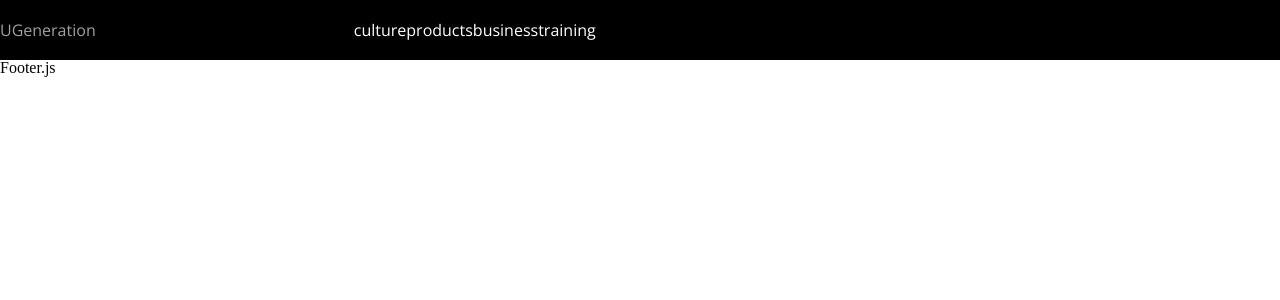
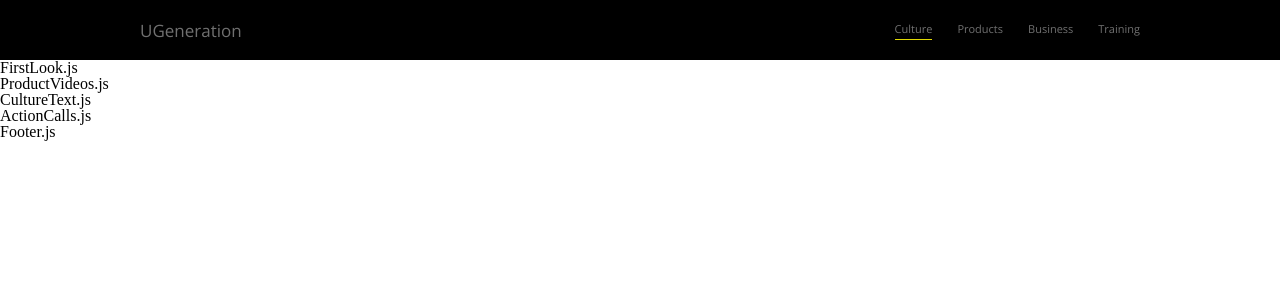
Before and after one commit to mattkastner/defineyoury, a React (Create React App) app: page /#/culture in a window 1280 px wide. Shown: the top 300 px of the page. Built offline with nearby package versions, Linux system fonts and the light colour scheme.

Commit message:
navigation bar w/ animations working correctly
Finished off the last of the navigation bar set up. Set standards for the content width for future pages based on navigation width of 1000px;

```diff
--- a/src/components/header/Header.js
+++ b/src/components/header/Header.js
@@ -1,15 +1,22 @@
 import React from "react";
 import Navigation from "./navigation/Navigation";
+
+import { Redirect, withRouter } from "react-router-dom";
 
 import './Header.scss'
 
 function Header(props) {
+  if (props.location.pathname === '/') {
+    return <Redirect to={"/culture"} />
+  }
   return (
     <header className="header__nav">
-      <h2 className="title">UGeneration</h2>
-      <Navigation />
+      <div className="nav__container">
+        <h2 className="title">UGeneration</h2>
+        <Navigation />
+      </div>
     </header>
   );
 }
 
-export default Header;
+export default withRouter(Header);
--- a/src/components/header/Header.scss
+++ b/src/components/header/Header.scss
@@ -6,9 +6,15 @@
   height: 60px;
   background-color: #000000;
   display: flex;
-  align-items: center;
-  .title {
-    font-size: 16px;
-    color: #a0a0a0;
+  justify-content: space-around;
+  .nav__container {
+    display: flex;
+    align-items: center;
+    justify-content: space-between;
+    width: $content-width;
+    .title {
+      font-size: 17px;
+      color: $header-font--color;
+    }
   }
 }
--- a/src/components/header/navigation/Navigation.js
+++ b/src/components/header/navigation/Navigation.js
@@ -7,20 +7,22 @@ import UnstyledLink from "./UnstyledLink";
 //import the styling
 import "./Navigation.scss";
 
+
+
 function Navigation(props) {
   return (
     <nav className="navigation">
       {props.location.pathname.includes("/share") ? (
         <ul>
           <UnstyledLink to={{ pathname: "/share" }} name="Culture" />
-          <UnstyledLink to={{ pathname: "/products/share" }} name="products" />
+          <UnstyledLink to={{ pathname: "/products/share" }} name="Products" />
         </ul>
       ) : (
         <ul>
-          <UnstyledLink to={{ pathname: "/culture" }} name="culture" />
-          <UnstyledLink to={{ pathname: "/products" }} name="products" />
-          <UnstyledLink to={{ pathname: "/business" }} name="business" />
-          <UnstyledLink to={{ pathname: "/training" }} name="training" />
+          <UnstyledLink to={{ pathname: "/culture" }} name="Culture" />
+          <UnstyledLink to={{ pathname: "/products" }} name="Products" />
+          <UnstyledLink to={{ pathname: "/business" }} name="Business" />
+          <UnstyledLink to={{ pathname: "/training" }} name="Training" />
         </ul>
       )}
     </nav>
--- a/src/components/header/navigation/Navigation.scss
+++ b/src/components/header/navigation/Navigation.scss
@@ -1,3 +1,5 @@
+@import "../../../utilities/style.scss";
+
 .navigation {
   display: flex;
   justify-content: flex-end;
@@ -8,11 +10,9 @@
     display: flex;
     justify-content: flex-end;
     align-items: center;
-    .nav-link {
-      text-decoration: none !important;
-    }
     li {
-      color: white;
+      font-size: 11px;
+      color: $header-font--color;
     }
   }
 }
--- a/src/components/header/navigation/UnstyledLink.js
+++ b/src/components/header/navigation/UnstyledLink.js
@@ -1,10 +1,22 @@
 import React from "react";
-import { Link } from "react-router-dom";
+import { withRouter, Link } from "react-router-dom";
 
-export default function UnstyledLink(props) {
+import "./UnstyledLink.scss";
+
+function UnstyledLink(props) {
+  console.log(props.location.pathname.includes(props.name.toLowerCase()));
   return (
-      <Link to={props.to} style={{ textDecoration: "none", color: "black"}}>
-          <li>{props.name}</li>
+    <Link to={props.to} style={{ textDecoration: "none", position: "relative", marginLeft: "25px" }}>
+      <li className="nav-link">
+        {props.name}
+      <div className={
+          props.location.pathname.includes(props.name.toLowerCase())
+            ? "nav-indicator underline"
+            : "nav-indicator"
+        }></div>
+      </li>
     </Link>
   );
 }
+
+export default withRouter(UnstyledLink);
--- /dev/null
+++ b/src/components/header/navigation/UnstyledLink.scss
@@ -0,0 +1,25 @@
+@import "../../../utilities/style.scss";
+
+.nav-link {
+  position: relative;
+  height: 15px;
+  &:hover {
+    .nav-indicator {
+      background-color: $accent;
+      width: 100%;
+    }
+  }
+  .nav-indicator {
+    position: absolute;
+    bottom: -2.5px;
+    left: 0;
+    width: 0;
+    height: 1.5px;
+    transition: width 400ms;
+  }
+
+  .underline {
+    background-color: $accent;
+    width: 100%;
+  }
+}
--- a/src/routes.js
+++ b/src/routes.js
@@ -7,7 +7,7 @@ import Training from "./views/Training";
 
 export default (
   <Switch>
-    <Route exact path="/" component={Culture} />
+    <Route exact path="/culture" component={Culture} />
     <Route path="/culture/share" component={Culture} />
     <Route exact path="/product" component={Product} />
     <Route path="/product/share" component={Product} />
--- a/src/utilities/scss/_variables.scss
+++ b/src/utilities/scss/_variables.scss
@@ -4,8 +4,14 @@
 // Fonts
 $font-family__primary: 'Open Sans', sans-serif;
 
+// Header Fonts
+$header-font--color: #707070;
+
 // Colors
 $header: #000000;
 $accent: #E0D803;
 $dark: #333333;
 $light: #F2F2F2;
+
+// Width on content section
+$content-width: 1000px;
```
